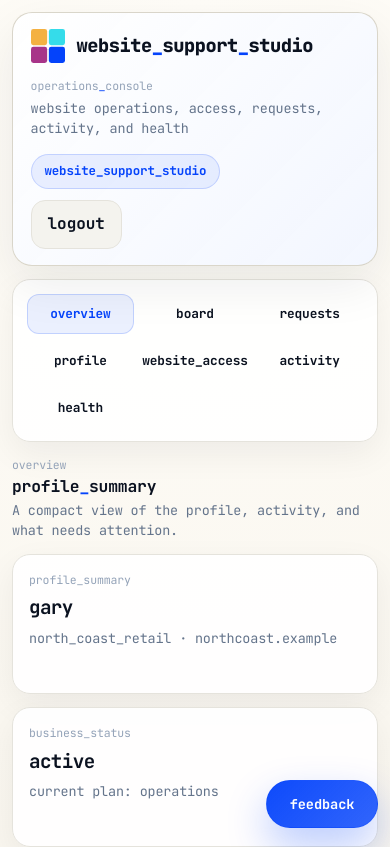
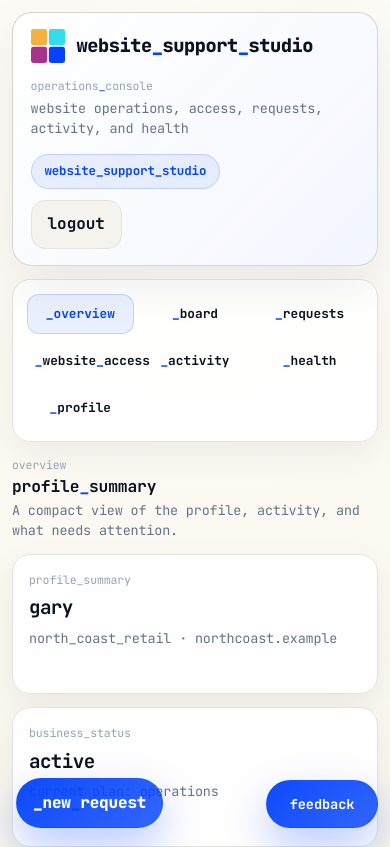
Before and after one commit to gcorrist66/website-support-studio, a React (Vite) app: page /overview in a window 390 px wide. Shown: the top 847 px of the page. Built offline with nearby package versions, Linux system fonts and the light colour scheme.

Commit message:
Fix console nav labels and new request CTA

```diff
--- a/src/components/customer/RequestComposer.tsx
+++ b/src/components/customer/RequestComposer.tsx
@@ -259,7 +259,7 @@ export function RequestComposer({
         aria-label="new request"
       >
         <span className="customer-new-request-launcher-label">
-          <MonoLabel text="new request" />
+          <MonoLabel text="_new request" />
         </span>
         <span className="customer-new-request-launcher-short">_new_request</span>
       </button>
--- a/src/components/shell/AppShell.tsx
+++ b/src/components/shell/AppShell.tsx
@@ -24,10 +24,10 @@ const SECTION_ORDER: ConsoleSection[] = [
   "overview",
   "board",
   "requests",
-  "profile",
   "website_access",
   "activity",
   "health",
+  "profile",
 ];
 
 const FEEDBACK_TABS: Array<{ key: FeedbackTab; label: string; category: FeedbackCategory; hint: string }> = [
@@ -219,6 +219,27 @@ function SectionHeading({
       </h2>
       {description ? <p className="wss-section-description">{description}</p> : null}
     </div>
+  );
+}
+
+function NavLabel({ text }: { text: string }) {
+  const parts = text.split("_");
+  return (
+    <span className="wss-nav-label">
+      <span className="wss-nav-underscore" aria-hidden="true">
+        _
+      </span>
+      {parts.map((part, index) => (
+        <span key={`${part}-${index}`}>
+          {index > 0 ? (
+            <span className="wss-nav-underscore" aria-hidden="true">
+              _
+            </span>
+          ) : null}
+          {part}
+        </span>
+      ))}
+    </span>
   );
 }
 
@@ -542,6 +563,10 @@ export function AppShell() {
 
   const siteIdForFeedback = selectedRequest?.tenantContext.siteId ?? queue[0]?.siteId ?? "SITE-01";
 
+  function openRequestSurface() {
+    navigate("/requests");
+  }
+
   if (location.pathname === "/" || !isSectionPath(location.pathname)) {
     return <Navigate to="/overview" replace />;
   }
@@ -562,6 +587,13 @@ export function AppShell() {
         </div>
 
         <div className="wss-header-actions">
+          <button
+            type="button"
+            className="wss-primary-button wss-new-request-button"
+            onClick={openRequestSurface}
+          >
+            <MonoLabel text="_new request" />
+          </button>
           <span className="wss-status-chip">
             <MonoLabel text="website_support_studio" />
           </span>
@@ -587,7 +619,7 @@ export function AppShell() {
                 to={`/${item}`}
                 className={({ isActive }) => (isActive ? "wss-nav-link is-active" : "wss-nav-link")}
               >
-                <MonoLabel text={item} />
+                <NavLabel text={item} />
               </NavLink>
             ))}
           </nav>
@@ -1094,6 +1126,15 @@ export function AppShell() {
         </main>
       </div>
 
+      <button
+        type="button"
+        className="wss-new-request-fab"
+        onClick={openRequestSurface}
+        aria-label="new request"
+      >
+        <MonoLabel text="_new request" />
+      </button>
+
       <button type="button" className="wss-feedback-launcher" onClick={() => setFeedbackOpen(true)}>
         feedback
       </button>
--- a/src/styles.css
+++ b/src/styles.css
@@ -1327,6 +1327,19 @@ pre {
   color: var(--brand-blue);
 }
 
+.wss-nav-label {
+  display: inline-flex;
+  align-items: baseline;
+  min-width: 0;
+  font-family: var(--font-mono);
+  letter-spacing: 0;
+  text-transform: lowercase;
+}
+
+.wss-nav-underscore {
+  color: var(--brand-blue);
+}
+
 .wss-sidebar-note {
   border-radius: 18px;
   border: 1px solid var(--border);
@@ -1790,6 +1803,29 @@ pre {
   background: var(--surface-muted);
   border-color: var(--border);
   color: var(--text-strong);
+}
+
+.wss-new-request-button {
+  box-shadow: 0 14px 34px rgba(4, 67, 251, 0.22);
+  white-space: nowrap;
+}
+
+.wss-new-request-fab {
+  position: fixed;
+  left: 1rem;
+  bottom: 1rem;
+  z-index: 61;
+  display: none;
+  min-height: 3rem;
+  padding: 0.75rem 1rem;
+  border-radius: 999px;
+  border: 1px solid rgba(4, 67, 251, 0.22);
+  background: linear-gradient(135deg, rgba(4, 67, 251, 0.96), rgba(4, 67, 251, 0.82));
+  color: #ffffff;
+  box-shadow: 0 18px 40px rgba(4, 67, 251, 0.28);
+  font: inherit;
+  font-weight: 800;
+  cursor: pointer;
 }
 
 .wss-modal-actions {
@@ -1880,6 +1916,15 @@ pre {
     justify-items: start;
   }
 
+  .wss-new-request-button {
+    display: none;
+  }
+
+  .wss-new-request-fab {
+    display: inline-flex;
+    align-items: center;
+  }
+
   .wss-board-shell {
     grid-template-columns: repeat(6, minmax(13.5rem, 82vw));
   }
```
